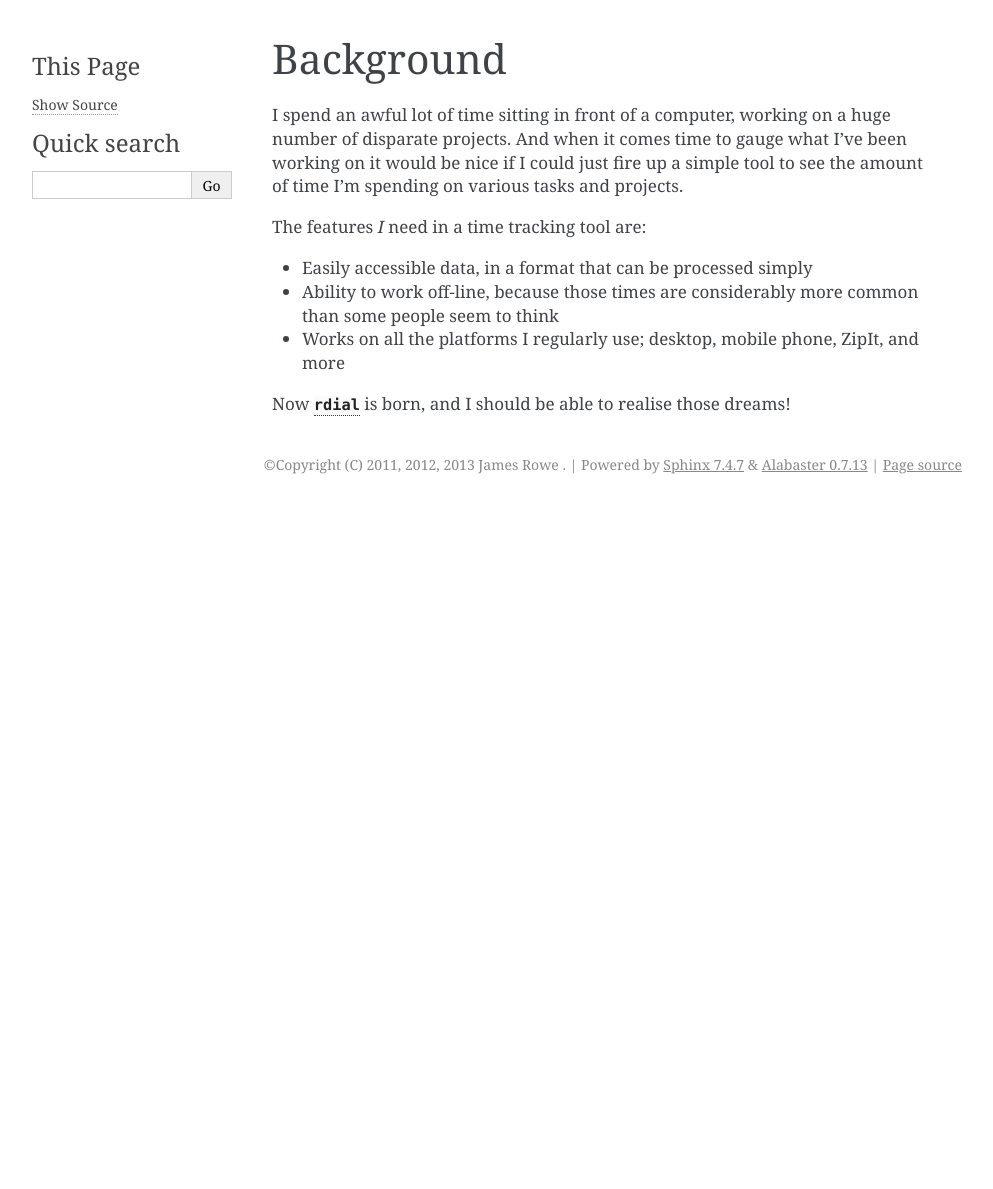
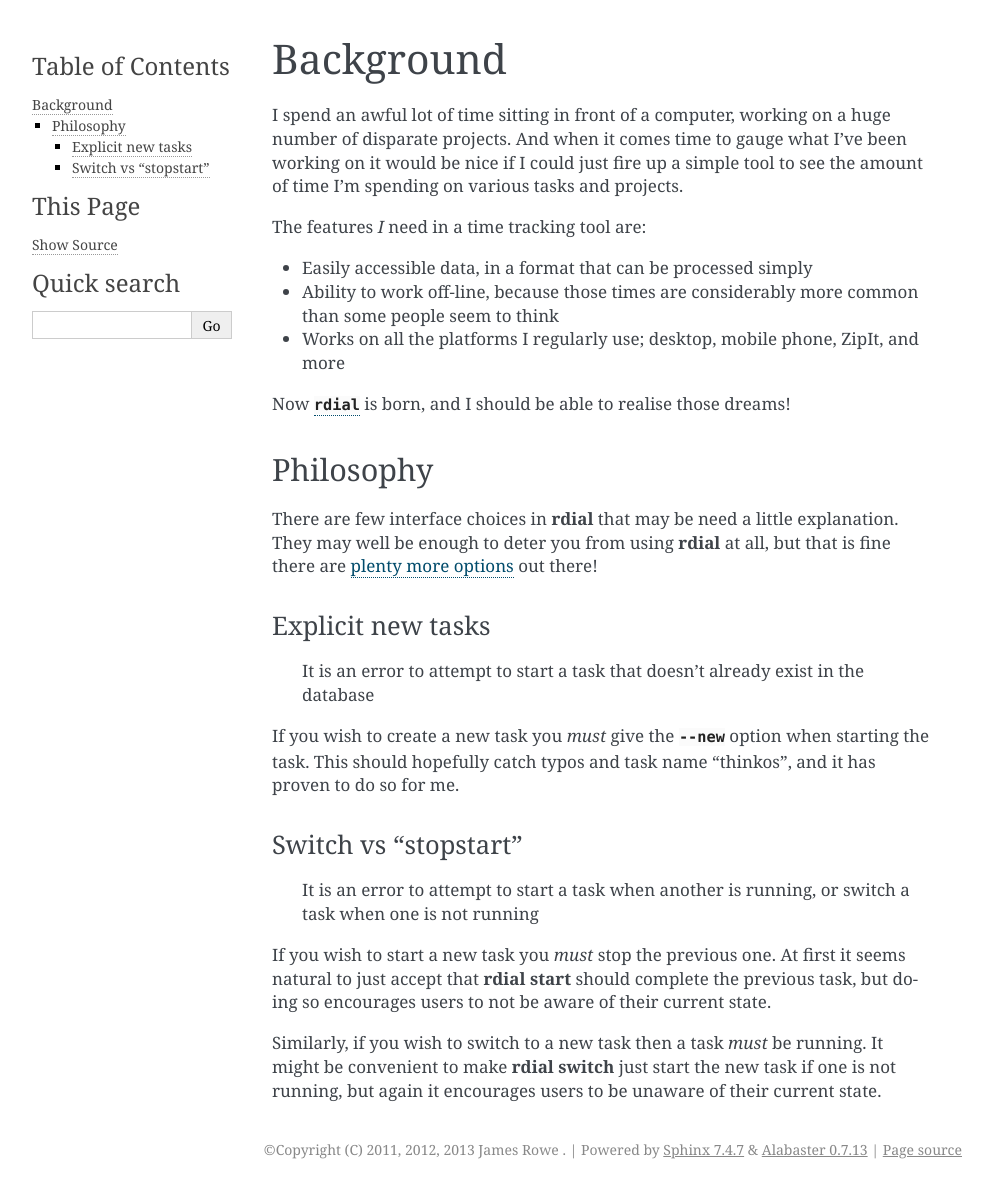
Before and after one commit to JNRowe/rdial, a Sphinx documentation site: the page built from doc/background.rst, in a window 1280 px wide. Shown: the whole page, without its empty margins (148-1141 px from the left). Built offline with Sphinx 7.4.7, drawn with Linux system fonts in a browser that asks for light colours; before the commit the page ends 900 px from its top, so only the background shows below that.

Commit message:
Added explanation of possibly annoying design decisions.

```diff
--- a/doc/background.rst
+++ b/doc/background.rst
@@ -15,3 +15,37 @@ The features *I* need in a time tracking tool are:
   more
 
 Now :mod:`rdial` is born, and I should be able to realise those dreams!
+
+Philosophy
+----------
+
+There are few interface choices in :program:`rdial` that may be need a little
+explanation.  They may well be enough to deter you from using :program:`rdial`
+at all, but that is fine there are :doc:`plenty more options <alternatives>` out
+there!
+
+Explicit new tasks
+''''''''''''''''''
+
+    It is an error to attempt to start a task that doesn't already exist in the
+    database
+
+If you wish to create a new task you *must* give the :option:`--new` option when
+starting the task.  This should hopefully catch typos and task name "thinkos",
+and it has proven to do so for me.
+
+Switch vs "stopstart"
+'''''''''''''''''''''
+
+    It is an error to attempt to start a task when another is running, or
+    switch a task when one is not running
+
+If you wish to start a new task you *must* stop the previous one.  At first it
+seems natural to just accept that :command:`rdial start` should complete the
+previous task, but doing so encourages users to not be aware of their current
+state.
+
+Similarly, if you wish to switch to a new task then a task *must* be running.
+It might be convenient to make :command:`rdial switch` just start the new task
+if one is not running, but again it encourages users to be unaware of their
+current state.
```
